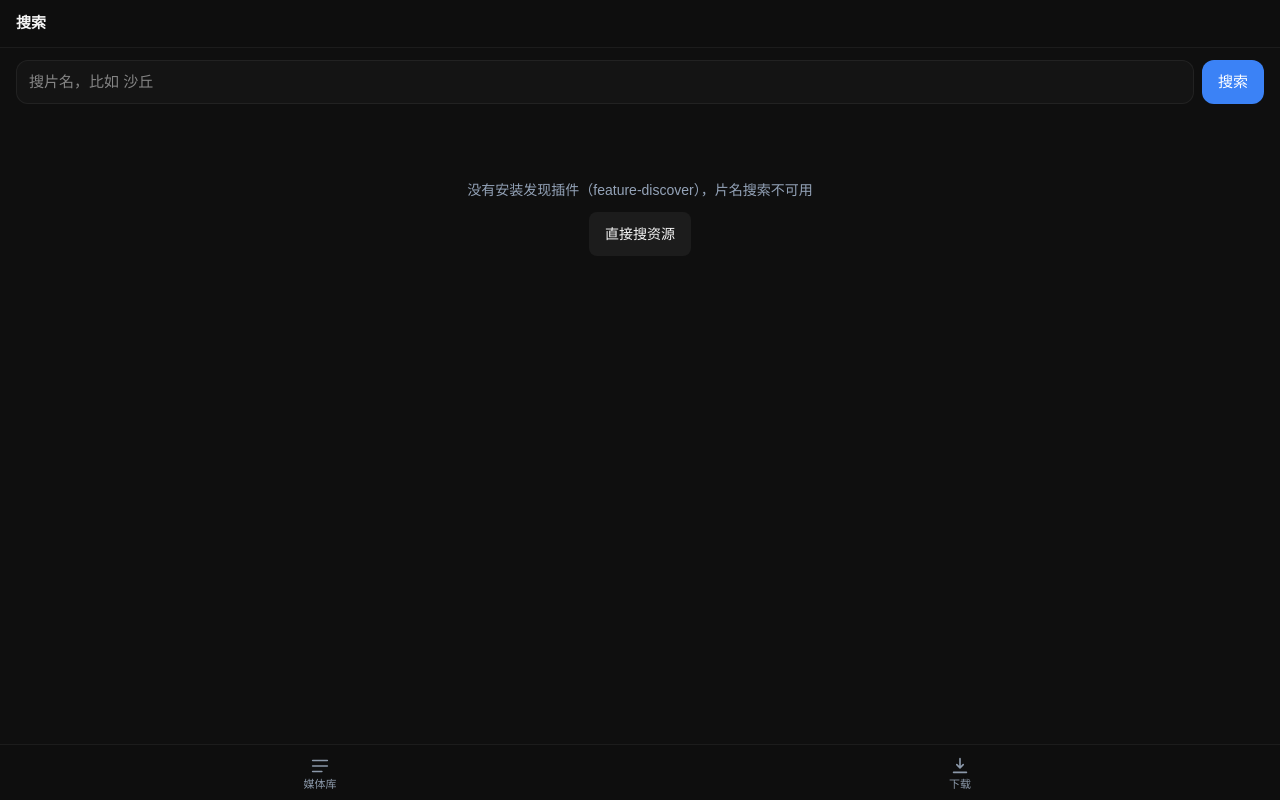
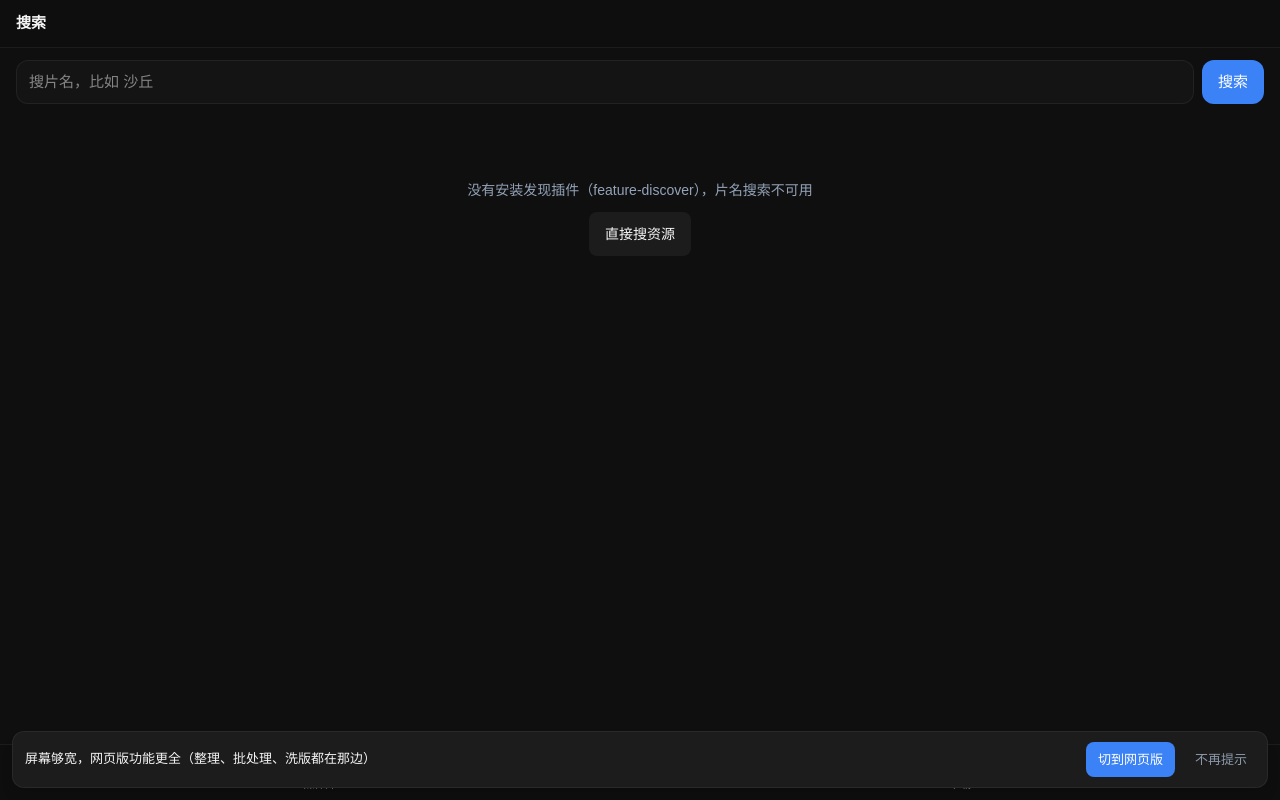
Before and after one commit to Kami-pic/Napics, a Next.js app in the folder frontend/: page /m/search in a window 1280 px wide. Built offline with nearby package versions, Linux system fonts and the light colour scheme; no server answers.

Commit message:
移动版宽屏时给个回网页版的出口:用户把手机横过来/用平板打开/m时,整理批处理洗版都在网页版这边;和MobileVersionHint方向对称,同样hidden md:flex不做UA自动跳转,可"不再提示"

```diff
--- a/frontend/app/m/layout.tsx
+++ b/frontend/app/m/layout.tsx
@@ -2,6 +2,7 @@ import type { Metadata, Viewport } from "next";
 
 import MobileProviders from "@/components/mobile/MobileProviders";
 import MobileGestureLock from "@/components/mobile/MobileGestureLock";
+import MobileToDesktopHint from "@/components/mobile/MobileToDesktopHint";
 
 export const metadata: Metadata = {
   title: "Napics 移动版",
@@ -28,6 +29,7 @@ export default function MobileLayout({ children }: { children: React.ReactNode }
     <MobileProviders>
       <MobileGestureLock />
       <div className="m-app">{children}</div>
+      <MobileToDesktopHint />
     </MobileProviders>
   );
 }
--- /dev/null
+++ b/frontend/components/mobile/MobileToDesktopHint.tsx
@@ -0,0 +1,63 @@
+// 宽屏时提示"可以切回网页版"，用户自己决定去不去。
+//
+// 和根 layout 的 MobileVersionHint（web→移动）方向相反：那条挂在桌面壳上、窄屏显示；
+// 这条挂在 /m 壳上、**宽屏才显示** —— 用户把手机横过来、或用平板/桌面浏览器打开了
+// 移动版时，给一个回网页版的出口。同样不做 UA 自动跳转（误判代价是把用户锁在窄界面里）。
+"use client";
+import { useSyncExternalStore } from "react";
+
+const DISMISS_KEY = "napics_desktop_hint_dismissed";
+
+// 与 MobileVersionHint 同构：localStorage 是外部状态，用 useSyncExternalStore 读，
+// getServerSnapshot 返回 true（SSR 当作已关闭），避免 SSR/CSR 不一致的一闪。
+const listeners = new Set<() => void>();
+
+function subscribe(onChange: () => void): () => void {
+  listeners.add(onChange);
+  return () => { listeners.delete(onChange); };
+}
+
+function isDismissed(): boolean {
+  try {
+    return localStorage.getItem(DISMISS_KEY) !== null;
+  } catch {
+    return false;
+  }
+}
+
+function dismissForever() {
+  try { localStorage.setItem(DISMISS_KEY, "1"); } catch {}
+  for (const listener of listeners) listener();
+}
+
+export default function MobileToDesktopHint() {
+  const dismissed = useSyncExternalStore(subscribe, isDismissed, () => true);
+  if (dismissed) return null;
+
+  return (
+    // hidden md:flex 而不是 JS 测宽度：转屏和改窗口宽度立刻生效，也不会有
+    // SSR/CSR 宽度不一致。窄屏（真手机）下这条根本不出现。
+    // 用普通 <a>（不是 next/link）：/m 与 / 是同一 Next 应用的不同段，
+    // 但要确保带上桌面 viewport，硬导航最省事，也和 MobileVersionHint 的 Link 反向对称。
+    <div className="fixed inset-x-3 bottom-3 z-50 hidden items-center gap-3 rounded-xl border border-[var(--m-border)] bg-[var(--m-surface-raised)] px-3 py-2.5 shadow-lg md:flex">
+      <p className="min-w-0 flex-1 text-[13px] leading-snug text-[var(--m-text)]">
+        屏幕够宽，网页版功能更全（整理、批处理、洗版都在那边）
+      </p>
+      <a
+        href="/"
+        className="shrink-0 rounded-lg px-3 py-2 text-[13px] font-medium text-[var(--m-on-accent)]"
+        style={{ background: "var(--m-accent)" }}
+      >
+        切到网页版
+      </a>
+      <button
+        type="button"
+        onClick={dismissForever}
+        aria-label="不再提示"
+        className="shrink-0 rounded-lg px-2 py-2 text-[13px] text-[var(--m-text-dim)]"
+      >
+        不再提示
+      </button>
+    </div>
+  );
+}
```
